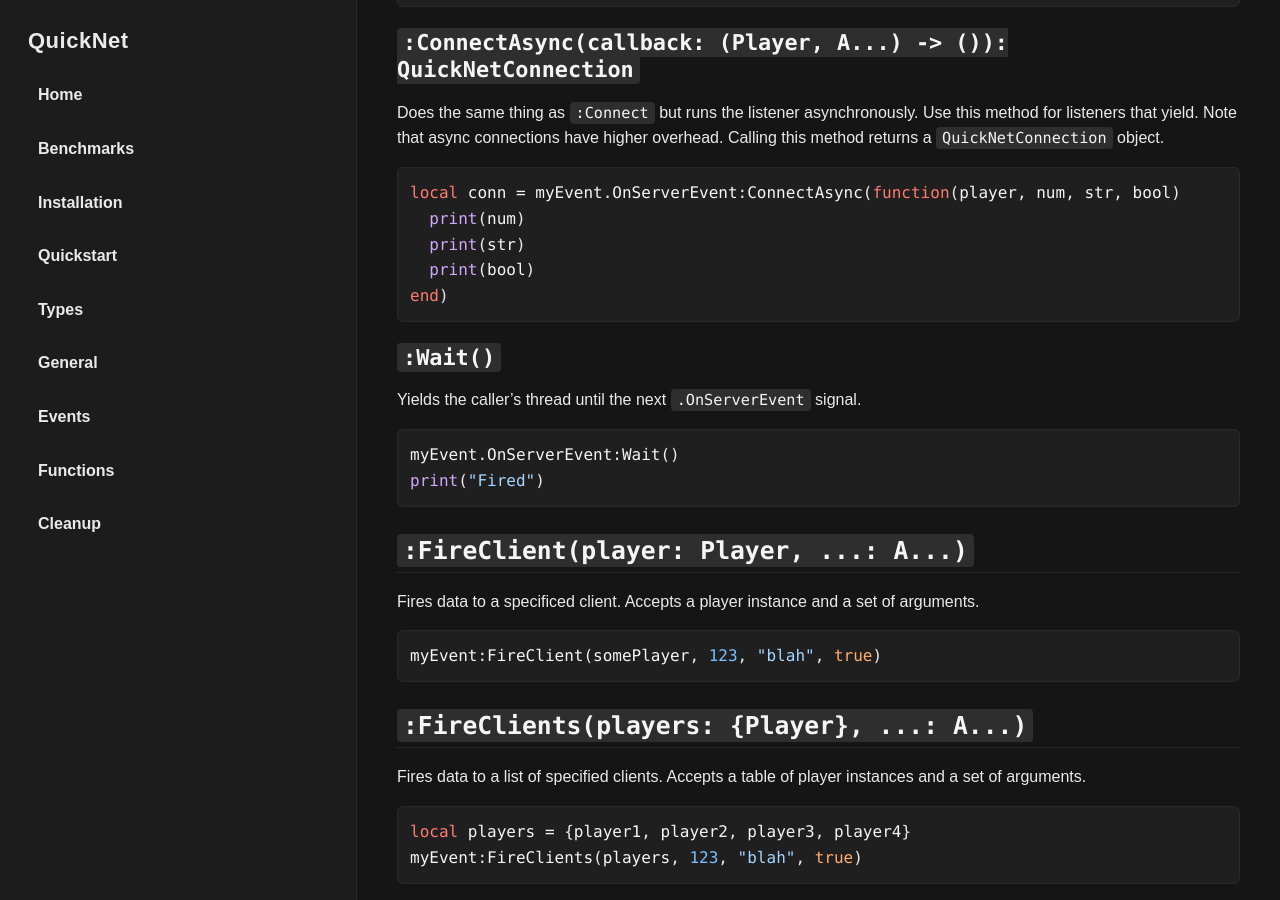
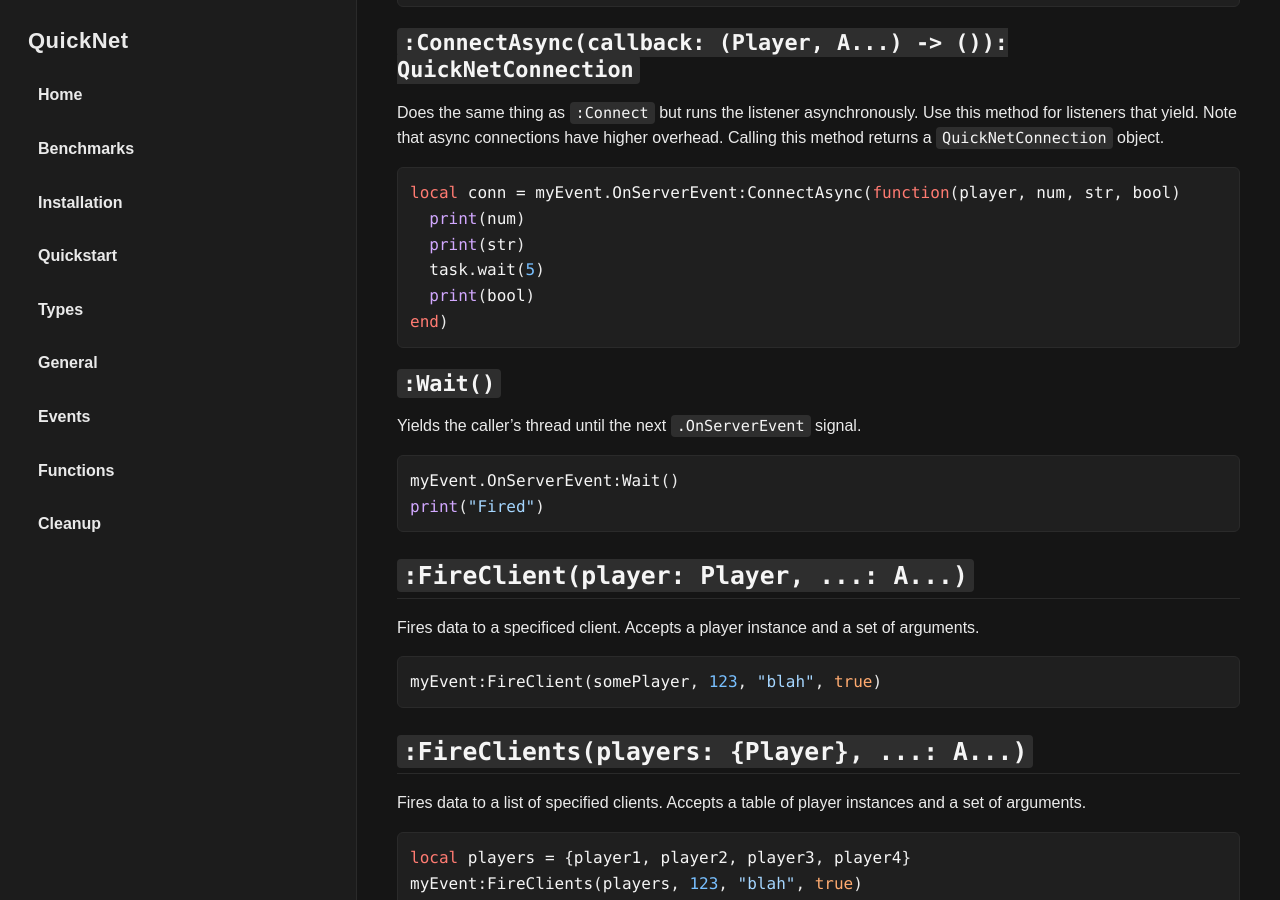
Before and after one commit to breadboardengineer1234/QuickNet, a Jekyll site: the page built from docs/events.md, in a window 1280 px wide and 900 px high, scrolled down 521 px. Built offline with Jekyll 4.4.1, drawn with Linux system fonts in a browser that asks for light colours.

Commit message:
Update events.md

````diff
--- a/docs/events.md
+++ b/docs/events.md
@@ -23,6 +23,7 @@ Does the same thing as ``:Connect`` but runs the listener asynchronously. Use th
 local conn = myEvent.OnServerEvent:ConnectAsync(function(player, num, str, bool)
   print(num)
   print(str)
+  task.wait(5)
   print(bool)
 end)
 ```
@@ -77,6 +78,7 @@ Does the same thing as ``:Connect`` but runs the listener asynchronously. Use th
 local conn = myEvent.OnClientEvent:ConnectAsync(function(num, str, bool)
   print(num)
   print(str)
+  task.wait(5)
   print(bool)
 end)
 ```
````
